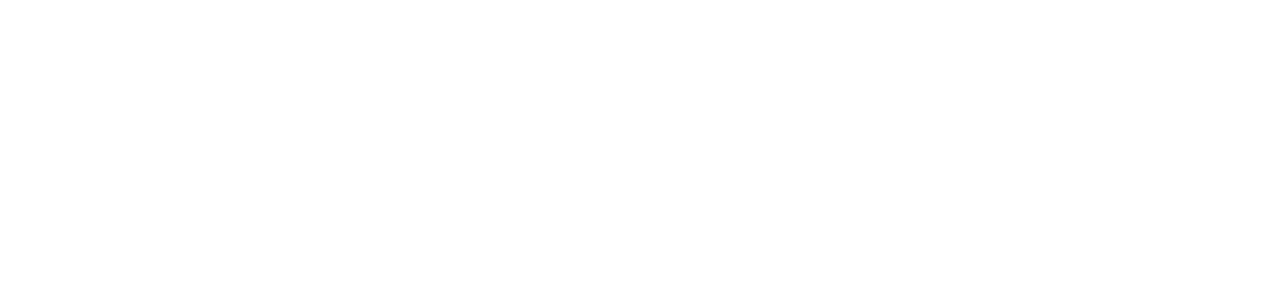
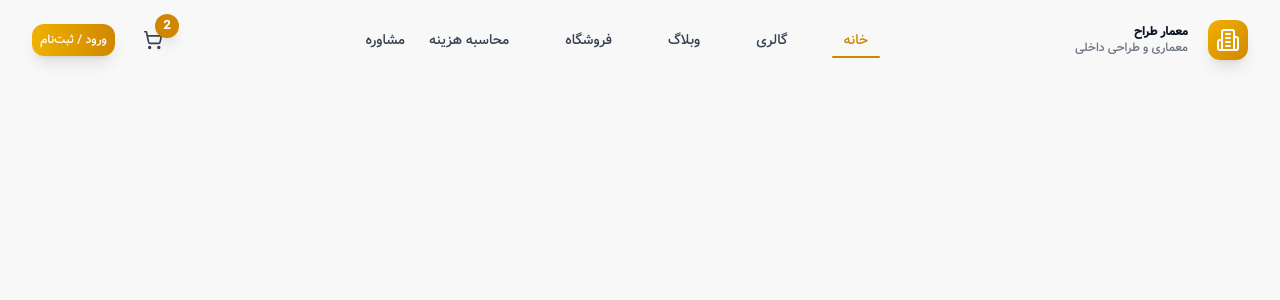
Before and after one commit to Nima-Mohammadkhani/architectureplatform, a React (Vite) app in the folder architectureplatform/: page / in a window 1280 px wide. Before the commit this address had no page. Shown: the top 300 px of the page. Built offline with nearby package versions, Linux system fonts and the light colour scheme.

Commit message:
add Header componet and font

```diff
--- a/architectureplatform/index.html
+++ b/architectureplatform/index.html
@@ -1,12 +1,11 @@
-<!doctype html>
-<html lang="en">
+<!DOCTYPE html>
+<html lang="fa">
   <head>
     <meta charset="UTF-8" />
-
     <meta name="viewport" content="width=device-width, initial-scale=1.0" />
-    <title>architectureplatform + TS</title>
+    <title>architectureplatform</title>
   </head>
-  <body>
+  <body dir="rtl">
     <div id="root"></div>
     <script type="module" src="/src/main.tsx"></script>
   </body>
--- a/architectureplatform/src/App.tsx
+++ b/architectureplatform/src/App.tsx
@@ -1,6 +1,7 @@
 import { BrowserRouter, useRoutes } from "react-router-dom";
 import routes from "~react-pages";
 import PWABadge from "./PWABadge.tsx";
+import Header from "./components/header.tsx";
 
 function AppRoutes() {
   const element = useRoutes(routes);
@@ -12,6 +13,7 @@
     <BrowserRouter>
       <PWABadge />
       <div className="w-full min-h-screen flex flex-col bg-base-200">
+        <Header />
         <AppRoutes />
       </div>
     </BrowserRouter>
--- /dev/null
+++ b/architectureplatform/src/components/header.tsx
@@ -0,0 +1,180 @@
+import React, { useState, useEffect } from "react";
+import { Link, useNavigate, useLocation } from "react-router-dom";
+import { motion, AnimatePresence } from "framer-motion";
+import { Menu, X, ShoppingCart, User, Building2 } from "lucide-react";
+
+const Header = () => {
+  const [user, setUser] = useState<boolean>(false);
+  const [isMenuOpen, setIsMenuOpen] = useState(false);
+  const [isScrolled, setIsScrolled] = useState(false);
+
+  const location = useLocation();
+
+  const navigationItems = [
+    { name: "خانه", path: "/" },
+    { name: "گالری", path: "/gallery" },
+    { name: "وبلاگ", path: "/blog" },
+    { name: "فروشگاه", path: "/shop" },
+    { name: "محاسبه هزینه", path: "/calculator" },
+    { name: "مشاوره", path: "/consultation" },
+  ];
+
+  useEffect(() => {
+    const handleScroll = () => {
+      setIsScrolled(window.scrollY > 20);
+    };
+
+    window.addEventListener("scroll", handleScroll);
+    return () => window.removeEventListener("scroll", handleScroll);
+  }, []);
+
+  return (
+    <motion.header
+      initial={{ y: -100 }}
+      animate={{ y: 0 }}
+      className={`fixed top-0 left-0 right-0 z-50 transition-all duration-300 ${
+        isScrolled
+          ? "bg-white/95 backdrop-blur-md shadow-lg border-b border-gray-100"
+          : "bg-transparent"
+      }`}
+    >
+      <div className="max-w-7xl mx-auto px-4 sm:px-6 lg:px-8">
+        <div className="flex justify-between items-center h-20">
+          <Link to="/" className="flex items-center gap-2 space-x-3 group">
+            <motion.div
+              className="w-10 h-10 bg-gradient-to-br from-yellow-500 to-yellow-600 rounded-xl flex items-center justify-center shadow-lg group-hover:shadow-xl transition-all duration-300"
+              whileHover={{ scale: 1.05, rotate: 5 }}
+            >
+              <Building2 className="w-6 h-6 text-white" />
+            </motion.div>
+            <div className="flex flex-col">
+              <span className="font-bold text-xs text-gray-900 group-hover:text-yellow-600 transition-colors duration-300">
+                معمار طراح
+              </span>
+              <span className="text-xs hidden sm:flex text-gray-500 font-medium">
+                معماری و طراحی داخلی
+              </span>
+            </div>
+          </Link>
+
+          <nav className="hidden lg:flex space-x-8 space-x-reverse">
+            {navigationItems.map((item) => {
+              const isActive = location.pathname === item.path;
+              return (
+                <Link
+                  key={item.path}
+                  to={item.path}
+                  className={`relative px-3 py-2 text-sm font-medium transition-all duration-300 group ${
+                    isActive
+                      ? "text-yellow-600"
+                      : "text-gray-700 hover:text-yellow-600"
+                  }`}
+                >
+                  {item.name}
+                  {isActive && (
+                    <motion.div
+                      layoutId="activeTab"
+                      className="absolute bottom-0 left-0 right-0 h-0.5 bg-yellow-600 rounded-full"
+                      initial={false}
+                      transition={{
+                        type: "spring",
+                        stiffness: 500,
+                        damping: 30,
+                      }}
+                    />
+                  )}
+                  <span className="absolute inset-0 bg-yellow-100 rounded-lg opacity-0 group-hover:opacity-100 transition-opacity duration-300 -z-10"></span>
+                </Link>
+              );
+            })}
+          </nav>
+
+          <div className="flex items-center space-x-4 space-x-reverse">
+            <Link
+              to="/cart"
+              className="relative p-3 text-gray-700 hover:text-yellow-600 transition-all duration-300 hover:bg-yellow-50 rounded-lg group"
+            >
+              <ShoppingCart className="w-5 h-5 group-hover:scale-110 transition-transform duration-300" />
+              <motion.span
+                initial={{ scale: 0 }}
+                animate={{ scale: 1 }}
+                className="absolute -top-1 -right-1 bg-yellow-600 text-white text-xs rounded-full w-6 h-6 flex items-center justify-center font-bold shadow-lg"
+              >
+                2
+              </motion.span>
+            </Link>
+
+            <div className="flex items-center space-x-3 space-x-reverse">
+              {user ? (
+                <div className="flex items-center space-x-3 space-x-reverse">
+                  <Link
+                    to="/profile"
+                    className="p-3 text-gray-700 hover:text-yellow-600 hover:bg-yellow-50 rounded-lg transition-all duration-300 group"
+                  >
+                    <User className="w-5 h-5 group-hover:scale-110 transition-transform duration-300" />
+                  </Link>
+                  <button className="text-sm text-gray-700 hover:text-yellow-600 hover:bg-yellow-50 px-3 py-2 rounded-lg transition-all duration-300 font-medium">
+                    خروج
+                  </button>
+                </div>
+              ) : (
+                <motion.button
+                  whileHover={{ scale: 1.05 }}
+                  whileTap={{ scale: 0.95 }}
+                  className="bg-gradient-to-r from-yellow-500 to-yellow-600 text-white p-2 text-xs rounded-xl hover:from-yellow-600 hover:to-yellow-700 transition-all duration-300 font-medium shadow-lg hover:shadow-xl"
+                >
+                  ورود / ثبت‌نام
+                </motion.button>
+              )}
+            </div>
+
+            <button
+              onClick={() => setIsMenuOpen(!isMenuOpen)}
+              className="lg:hidden p-3 text-gray-700 hover:text-yellow-600 hover:bg-yellow-50 rounded-lg transition-all duration-300"
+            >
+              {isMenuOpen ? (
+                <X className="w-6 h-6" />
+              ) : (
+                <Menu className="w-6 h-6" />
+              )}
+            </button>
+          </div>
+        </div>
+
+        <AnimatePresence>
+          {isMenuOpen && (
+            <motion.div
+              initial={{ height: 0, opacity: 0 }}
+              animate={{ height: "auto", opacity: 1 }}
+              exit={{ height: 0, opacity: 0 }}
+              transition={{ duration: 0.3, ease: "easeInOut" }}
+              className="lg:hidden bg-white border-t z-50 border-gray-100 overflow-hidden"
+            >
+              <nav className="px-4 py-6 space-y-2">
+                {navigationItems.map((item) => {
+                  const isActive = location.pathname === item.path;
+                  return (
+                    <Link
+                      key={item.path}
+                      to={item.path}
+                      onClick={() => setIsMenuOpen(false)}
+                      className={`block px-4 py-3 rounded-lg transition-all duration-300 ${
+                        isActive
+                          ? "bg-yellow-100 text-yellow-700 font-medium"
+                          : "text-gray- hover:bg-yellow-50 hover:text-yellow-600"
+                      }`}
+                    >
+                      {item.name}
+                    </Link>
+                  );
+                })}
+              </nav>
+            </motion.div>
+          )}
+        </AnimatePresence>
+      </div>
+    </motion.header>
+  );
+};
+
+export default Header;
--- a/architectureplatform/src/index.css
+++ b/architectureplatform/src/index.css
@@ -1,70 +1,29 @@
 @import "tailwindcss";
 @plugin "daisyui";
-:root {
-  font-family: Inter, system-ui, Avenir, Helvetica, Arial, sans-serif;
-  line-height: 1.5;
-  font-weight: 400;
 
-  color-scheme: light dark;
-  color: rgba(255, 255, 255, 0.87);
-  background-color: #242424;
-
-  font-synthesis: none;
-  text-rendering: optimizeLegibility;
-  -webkit-font-smoothing: antialiased;
-  -moz-osx-font-smoothing: grayscale;
-}
-
-a {
-  font-weight: 500;
-  color: #646cff;
-  text-decoration: inherit;
-}
-a:hover {
-  color: #535bf2;
+@font-face {
+  font-family: vazir;
+  src: url(../public/font/Vazir-Medium.woff);
 }
 
 body {
-  margin: 0;
-  display: flex;
-  place-items: center;
-  min-width: 320px;
-  min-height: 100vh;
+  font-family: vazir;
 }
 
-h1 {
-  font-size: 3.2em;
-  line-height: 1.1;
+.custom-scrollbar::-webkit-scrollbar {
+  width: 8px;
 }
 
-button {
-  border-radius: 8px;
-  border: 1px solid transparent;
-  padding: 0.6em 1.2em;
-  font-size: 1em;
-  font-weight: 500;
-  font-family: inherit;
-  background-color: #1a1a1a;
-  cursor: pointer;
-  transition: border-color 0.25s;
-}
-button:hover {
-  border-color: #646cff;
-}
-button:focus,
-button:focus-visible {
-  outline: 4px auto -webkit-focus-ring-color;
+.custom-scrollbar::-webkit-scrollbar-track {
+  background: #f1f1f1;
+  border-radius: 4px;
 }
 
-@media (prefers-color-scheme: light) {
-  :root {
-    color: #213547;
-    background-color: #ffffff;
-  }
-  a:hover {
-    color: #747bff;
-  }
-  button {
-    background-color: #f9f9f9;
-  }
+.custom-scrollbar::-webkit-scrollbar-thumb {
+  background: #eab308;
+  border-radius: 4px;
 }
+
+.custom-scrollbar::-webkit-scrollbar-thumb:hover {
+  background: #ca8a04;
+}
```
Also changed, not shown: architectureplatform/public/favicon.svg (deleted), architectureplatform/public/font/Vazir-Medium.woff (added).
